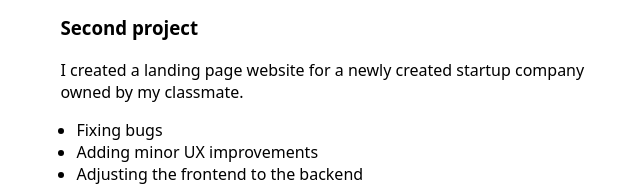
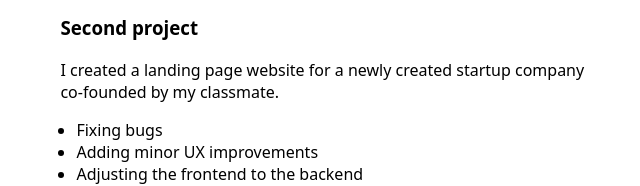
Before and after one commit to mateuszmanczak04/resume, a plain HTML site: page index.html in a window 1280 px wide. Shown: the part 620-806 px from the top of the page, 305-945 px from the left. Drawn offline with Linux system fonts and the light colour scheme.

Commit message:
change owned to co-founded

```diff
--- a/index.html
+++ b/index.html
@@ -24,8 +24,8 @@
     </p>
     <h3 id="third-project">Second project</h3>
     <p>
-      I created a landing page website for a newly created startup company owned
-      by my classmate.
+      I created a landing page website for a newly created startup company
+      co-founded by my classmate.
     </p>
     <ul>
       <li>Fixing bugs</li>
```
